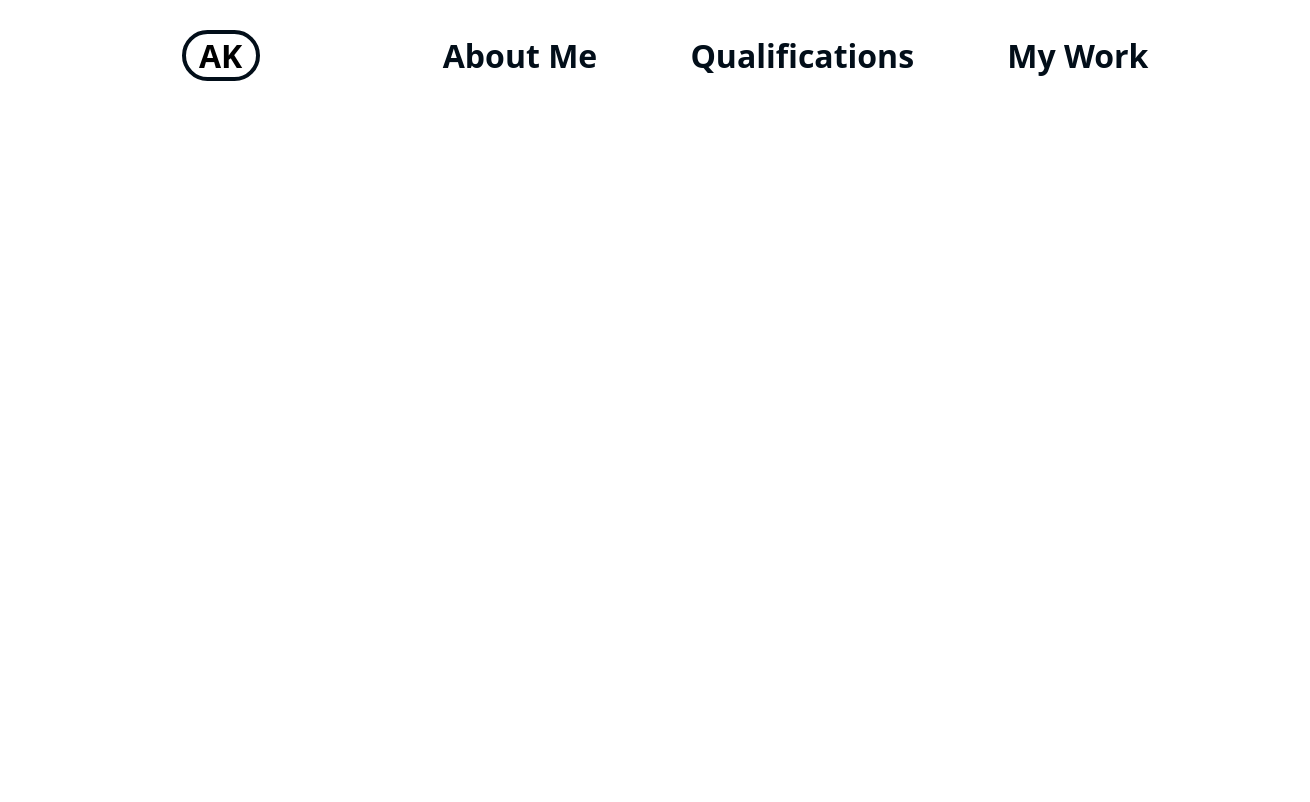
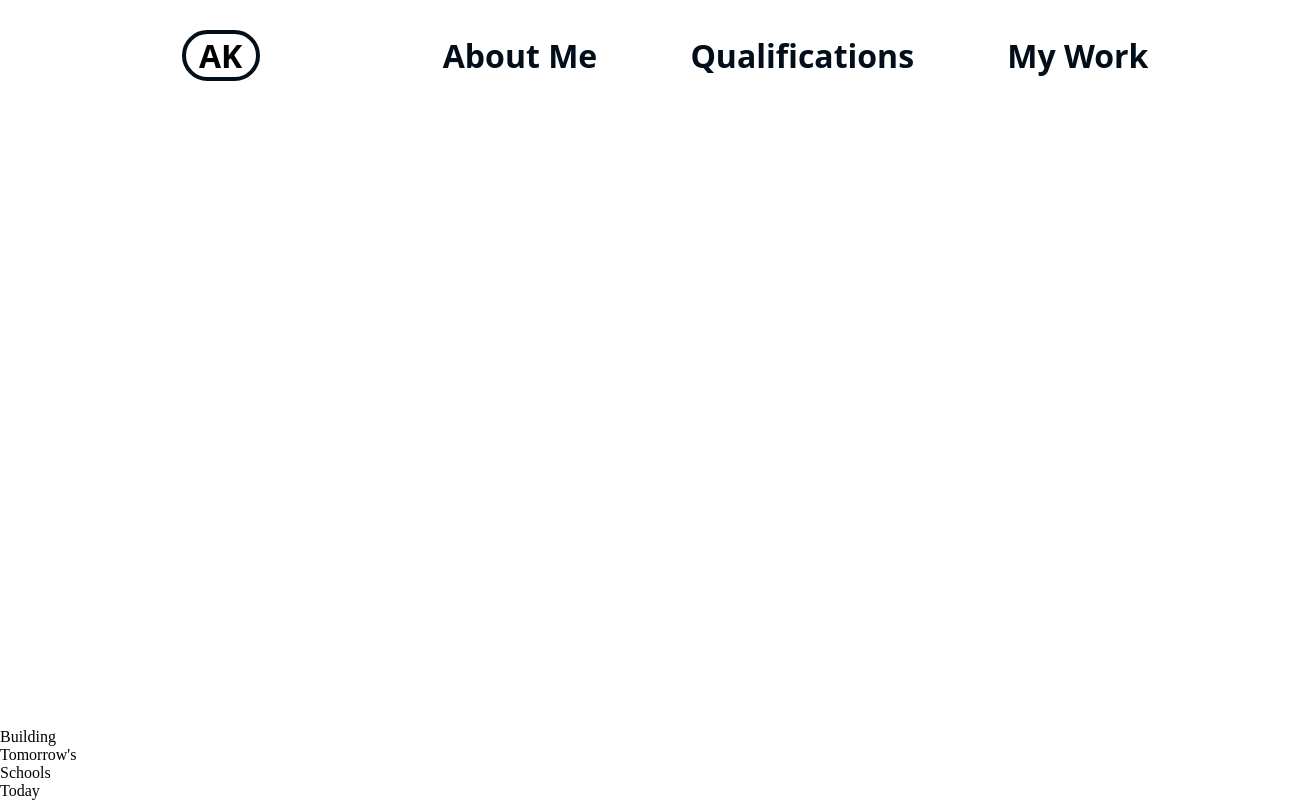
Before and after one commit to Kawish-Raj/arun-kumar-portfolio, a React (Vite) app: page / in a window 1280 px wide. Shown: the top 802 px of the page, 1310 px wide, since content can reach past the window. Built offline with nearby package versions, Linux system fonts and the light colour scheme.

Commit message:
the sidebar is now fixed as the top of the screen

```diff
--- a/src/components/HeroArea.jsx
+++ b/src/components/HeroArea.jsx
@@ -4,6 +4,12 @@ import demoPerson from '../assets/demo-person.png'
 export default function HeroArea() {
     return (
         <div className={`global-HeroArea homeComponent ${styles.heroArea}`}>
+            <div className={styles.tagLineContainer}>
+                <div>Building </div>
+                <div>Tomorrow's </div>
+                <div>Schools </div>
+                <div>Today</div>
+            </div>
             {/* <div className={`${styles.introGridContainer}`}>
                 <div className={styles.empty}></div>
                 <h1 className={styles.hi}>hi!</h1>
--- a/src/css-components/HeroArea.module.css
+++ b/src/css-components/HeroArea.module.css
@@ -1,8 +1,7 @@
 .heroArea {
     display:flex;
-    justify-content: center;
-    align-items: flex-start;
-    padding-top: 60px;
+    flex-direction: column;
+    justify-content: flex-end;
     height: 100vh;
 }
 
--- a/src/css-components/SideBar.module.css
+++ b/src/css-components/SideBar.module.css
@@ -1,8 +1,8 @@
 .sideBar {
     height: 50px;
     width: 100%;
-    position:sticky;
-    top:30px;
+    position:fixed;
+    top:0px;
     /* left: 40px; */
     /* border: var(--primary) solid 2px; */
     text-align: center;
```
